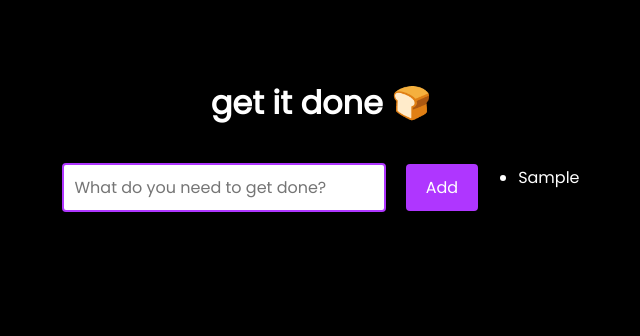
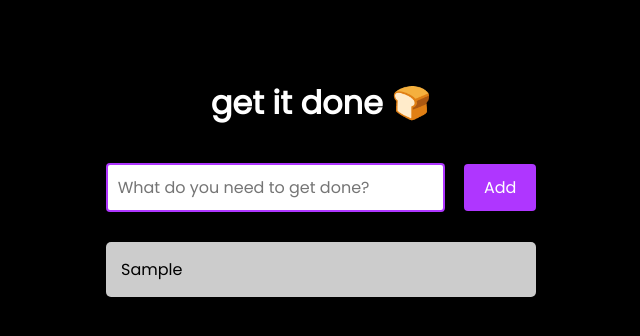
Before and after one commit to binita-g/todo-app-vanilla, a plain HTML site: page index.html in a window 1280 px wide. Both pictures are taken after typing "Sample" into the empty fields and a click on the button "Add". Shown: the whole page, without its empty margins (319-959 px from the left). Drawn offline with Linux system fonts and the light colour scheme.

Commit message:
Add functionality to cross through and change color of task when clicked

```diff
--- a/index.css
+++ b/index.css
@@ -5,7 +5,7 @@ body {
     color: #ffffff;
 }
 
-#todoContainer {
+.container {
     display: flex;
     justify-content: center;
 }
@@ -18,12 +18,12 @@ h1 {
     padding: 10px;
     border: 2px solid #af36ff;
     border-radius: 4px;
-    width: 300px;
+    width: 315px;
     font-family: 'Poppins';
     font-size: 16px;
 }
 
-#todoContainer #inputContainer #addButton {
+.container #inputContainer #addButton {
     padding: 11px 20px 11px 20px;
     margin: 15px 0px 15px 15px;
     background-color: #af36ff;
@@ -33,3 +33,28 @@ h1 {
     font-size: 16px;
     color: #ffffff;
 }
+
+li {
+    list-style: none;
+    color: #000000;
+    background-color: rgba(255, 255, 255, 0.8);
+    padding: 15px;
+    margin-bottom: 15px;
+    min-width: 400px;
+    border-radius: 5px;
+    cursor: pointer;
+}
+
+li:hover {
+    opacity: 0.8;
+}
+
+li.clicked {
+    background-color: #af36ff;
+    color: #fff;
+    text-decoration: line-through;
+}
+
+ul {
+    padding: 0px;
+}
--- a/index.html
+++ b/index.html
@@ -4,20 +4,22 @@
     <link href='https://fonts.googleapis.com/css?family=Poppins' rel='stylesheet'>
     <link rel="stylesheet" href="index.css">
     <script src="./todo.js"></script>
+    <script>
+        init();
+    </script>
     <title>Todo List</title>
   </head>
   <body>
     <h1>get it done 🍞</h1>
-    <div id="todoContainer">
+    <div class="container">
         <div id="inputContainer">
             <input type="text" id="inputField" placeholder="What do you need to get done?">
             <button onclick="addTask()" id="addButton">Add</button>
         </div>
-        <div>
-            <ul id="tasksList">
-            </ul>
-        </div>
     </div>
-
+    <div class="container">
+        <ul id="tasksList">
+        </ul>
+    </div>
   </body>
 </html>
--- a/todo.js
+++ b/todo.js
@@ -9,4 +9,10 @@ function addTask() {
     }
 
     document.querySelector("#inputField").value = "";
+
+    // Add event listener for each new list item
+    li.addEventListener('click', function(e) {
+        e.target.classList.toggle('clicked');
+        console.log('CLICKED');
+    });
 }
```
